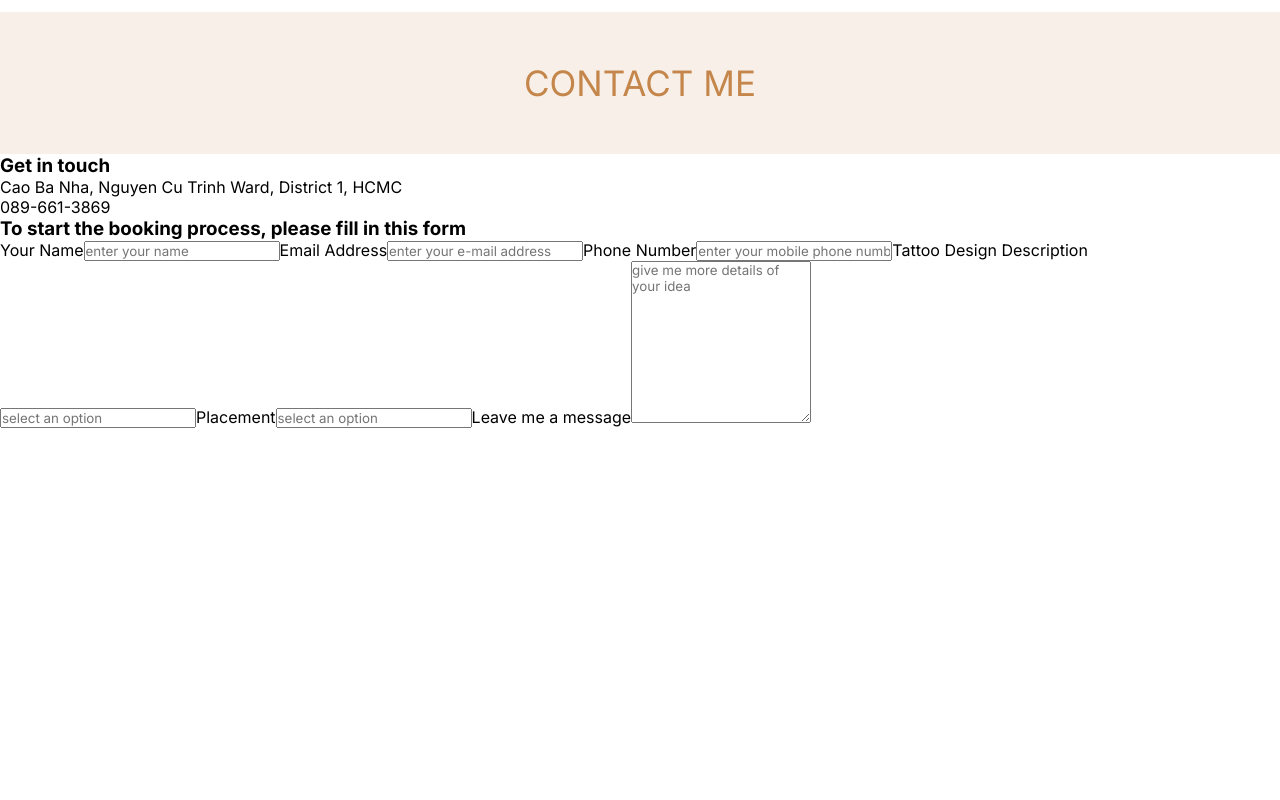
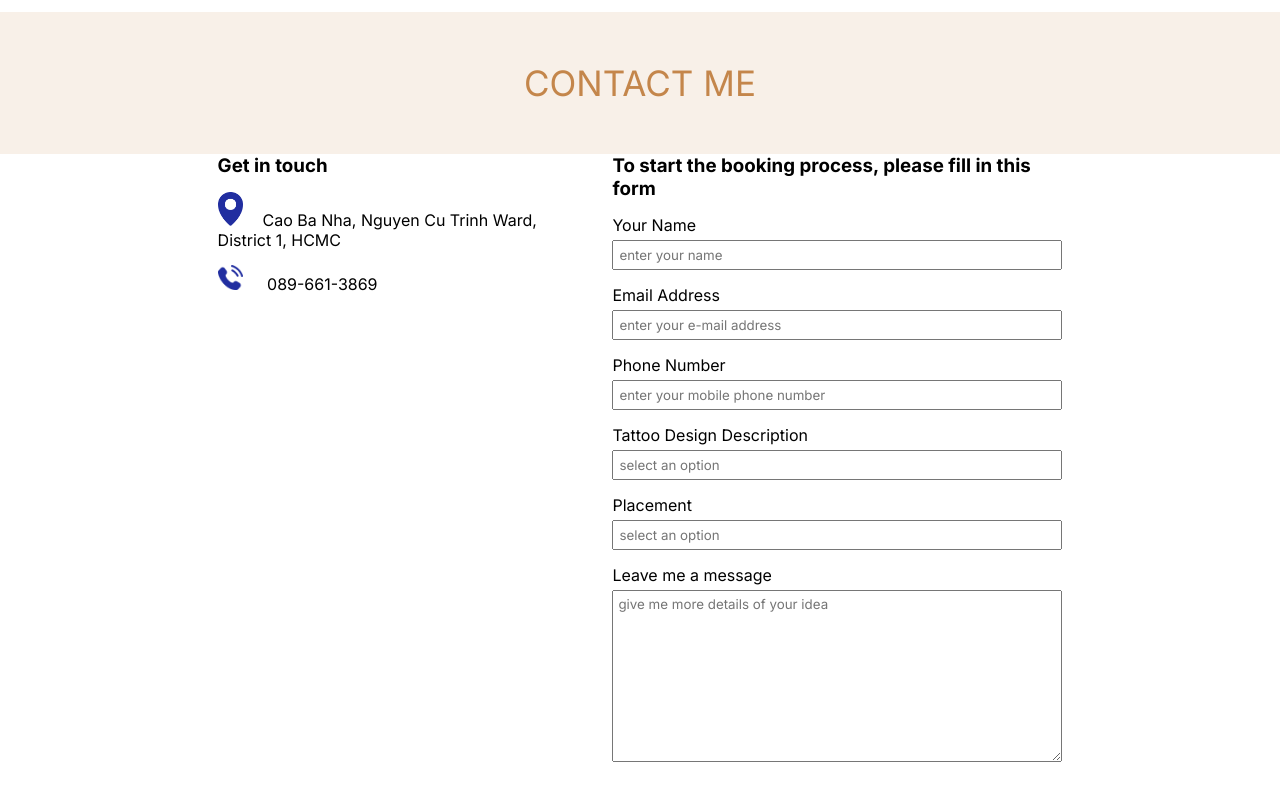
Before and after one commit to AlexTruongCa/nam-to-ink, a React (Vite) app in the folder nam-to-ink/: page / in a window 1280 px wide. Shown: the part 2162-2962 px from the top of the page. Before the commit the page ends 2590 px from the top, so only its background shows below. Built offline with nearby package versions, Linux system fonts and the light colour scheme.

Commit message:
contact component (pending)

```diff
--- a/nam-to-ink/src/Components/Contact/Contact.css
+++ b/nam-to-ink/src/Components/Contact/Contact.css
@@ -1,5 +1,5 @@
-/* .contact-me {
-  background: #f8f0e8;
+.contact-me {
+  /* background: #f8f0e8; */
   margin: 0px auto;
   max-width: 90%;
   display: flex;
@@ -12,16 +12,26 @@
   flex-basis: 40%;
 }
 
-.contact-column h3,
-.booking-column h3 {
+.contact-column h3 {
   margin-bottom: 15px;
 }
 
-.booking-column form input,
-.booking-column form textarea {
-  flex-basis: 55%;
+.contact-column ul li {
+  list-style: none;
+  margin: 15px 0;
+}
+
+.contact-column ul li img {
+  width: 25px;
+  margin-right: 20px;
+}
+
+.contact-column form input,
+.contact-column form textarea {
+  /* flex-basis: 55%; */
   display: flex;
   margin-top: 5px;
   margin-bottom: 15px;
   padding: 5px;
-} */
+  width: 450px;
+}
--- a/nam-to-ink/src/Components/Contact/Contact.jsx
+++ b/nam-to-ink/src/Components/Contact/Contact.jsx
@@ -1,5 +1,7 @@
 import React from "react";
 import "./Contact.css";
+import location_icon from "../../assets/location_icon.png";
+import phone_icon from "../../assets/phone_icon.png";
 
 const Contact = () => {
   return (
@@ -7,11 +9,16 @@ const Contact = () => {
       <div className="contact-column">
         <h3>Get in touch</h3>
         <ul>
-          <li>Cao Ba Nha, Nguyen Cu Trinh Ward, District 1, HCMC</li>
-          <li>089-661-3869</li>
+          <li>
+            <img src={location_icon} alt="" />
+            Cao Ba Nha, Nguyen Cu Trinh Ward, District 1, HCMC
+          </li>
+          <li>
+            <img src={phone_icon} alt="" /> 089-661-3869
+          </li>
         </ul>
       </div>
-      <div className="booking-column">
+      <div className="contact-column">
         <h3>To start the booking process, please fill in this form</h3>
         <form action="">
           <label>Your Name</label>
```
